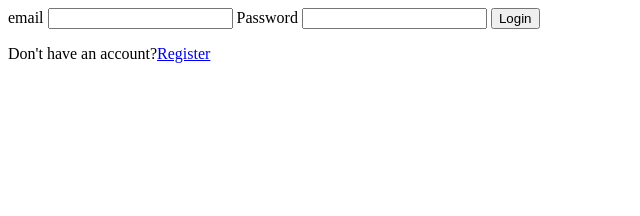
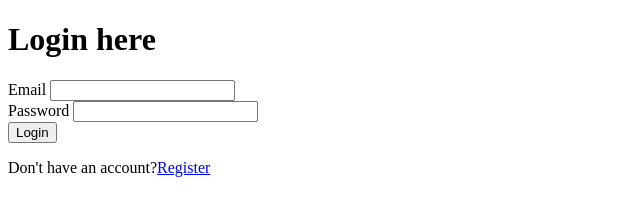
Before and after one commit to csgeeek/express-mysql-jwt, a plain HTML site: page client/login.html in a window 1280 px wide. Shown: the whole page, without its empty margins (0-640 px from the left). Drawn offline with Linux system fonts and the light colour scheme.

Commit message:
minor features on UI

```diff
--- a/client/login.html
+++ b/client/login.html
@@ -9,11 +9,16 @@
 </head>
 
 <body>
+    <h1>Login here</h1>
     <form action="">
-        <label for="email">email</label>
-        <input type="text" name="email" id="email">
-        <label for="password">Password</label>
-        <input type="password" name="password" id="password">
+        <div>
+            <label for="email">Email</label>
+            <input type="text" name="email" id="email">
+        </div>
+        <div>
+            <label for="password">Password</label>
+            <input type="password" name="password" id="password">
+        </div>
         <button type="submit" class="submit">Login</button>
         <p>Don't have an account?<a href="http://localhost:5500/client/register.html">Register</a></p>
     </form>
```
Also changed, not shown: client/register.html (+9 -0 lines).
